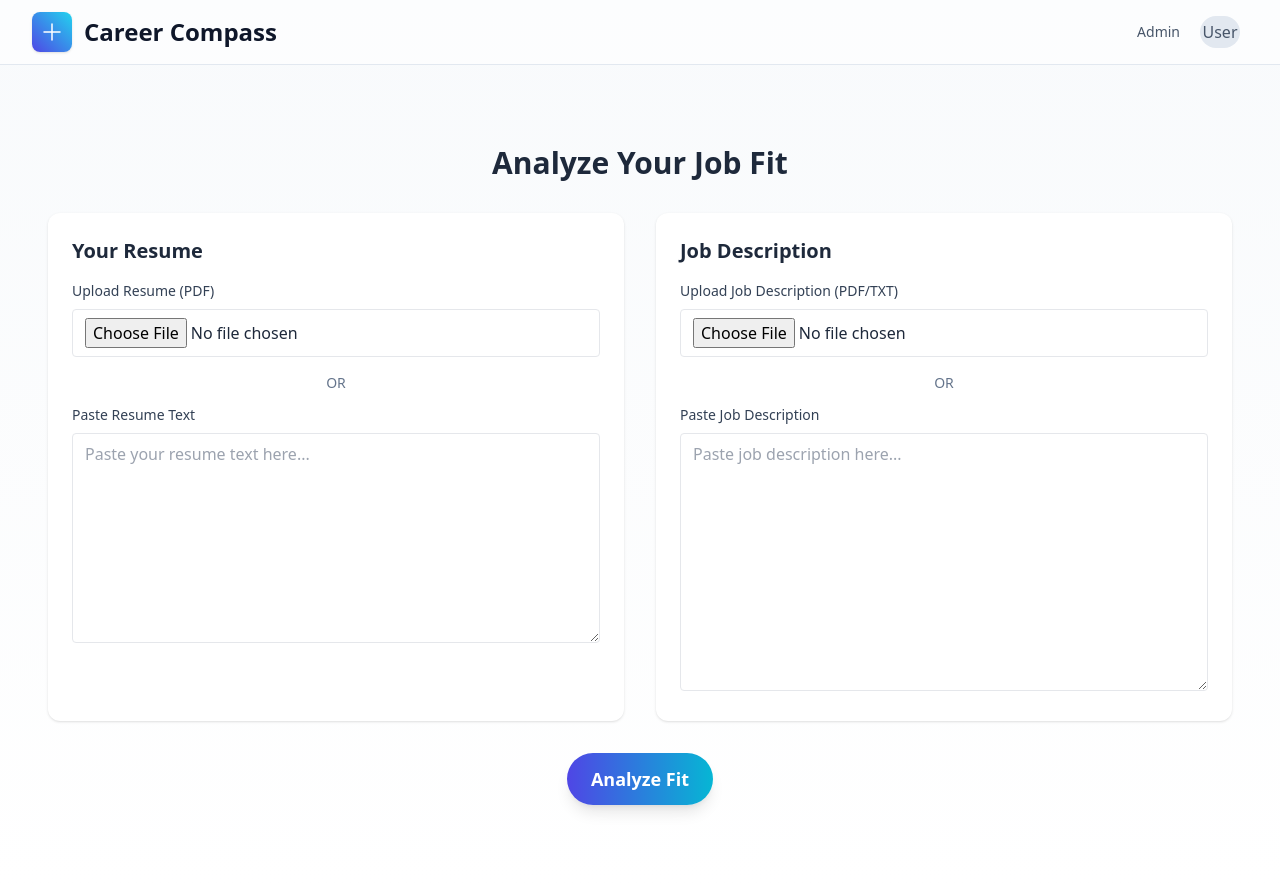
After one commit to shakthikalyan/Job-Compass, a Django app: page /analyze/ in a window 1280 px wide. The commit adds this page. Run offline with Django 5.2, Linux system fonts and the light colour scheme; some libraries are stand-ins or nearby versions.

Commit message:
feat: Revamp UI and Enhance Skill Model (Before codebase file changes)

```diff
--- a/JobCompass/App/models.py
+++ b/JobCompass/App/models.py
@@ -9,8 +9,10 @@ User = get_user_model()
 class Skill(models.Model):
     name = models.CharField(max_length=120, unique=True)
     normalized = models.CharField(max_length=120, blank=True, help_text="Normalized form (e.g., React.js -> React)")
-    def __str__(self):
-        return self.name
+    esco_id = models.CharField(max_length=80, blank=True, null=True, help_text="Optional ESCO id")
+    synonyms = jsonfield.JSONField(blank=True, default=list)
+    embedding = models.BinaryField(blank=True, null=True, help_text="Optional precomputed embedding (store as bytes)")  # optional
+    source = models.CharField(max_length=50, blank=True, default="local")
 
 class Resume(models.Model):
     id = models.UUIDField(primary_key=True, default=uuid.uuid4, editable=False)
--- a/JobCompass/App/views.py
+++ b/JobCompass/App/views.py
@@ -110,3 +110,91 @@ def nl_query(request):
     else:
         form = NLQueryForm()
     return render(request, "nl_query.html", {"form": form})
+
+
+
+def analyze_job_fit(request):
+    """
+    Unified workflow: Upload resume + job → Get match score, gaps, and recommendation all at once
+    """
+    if request.method == "POST":
+        # Handle resume (file or text)
+        if 'resume_file' in request.FILES:
+            resume_file = request.FILES['resume_file']
+            resume = Resume.objects.create(file=resume_file)
+            utils.parse_and_store_resume(resume)
+        elif 'resume_text' in request.POST and request.POST['resume_text'].strip():
+            resume_text = request.POST['resume_text']
+            resume = Resume.objects.create(raw_text=resume_text)
+            prompt = utils.build_resume_prompt(resume_text)
+            resume.parsed = utils.call_claude_parse(prompt)
+            resume.save()
+        else:
+            return render(request, "analyze.html", {"error": "Please provide a resume"})
+
+        # Handle job description (file or text)
+        if 'job_file' in request.FILES:
+            job_file = request.FILES['job_file']
+            job = JobDescription.objects.create(file=job_file)
+            utils.parse_and_store_job(job)
+        elif 'job_text' in request.POST and request.POST['job_text'].strip():
+            job_text = request.POST['job_text']
+            job = JobDescription.objects.create(raw_text=job_text)
+            job.parsed = utils.parse_job_description_text(job_text)
+            job.title = job.parsed.get('title', 'Job')
+            job.save()
+        else:
+            return render(request, "analyze.html", {"error": "Please provide a job description"})
+
+        # STEP 3: Compute match score
+        match_result = utils.semantic_match_score(resume.parsed or {}, job.parsed or {})
+
+        # STEP 4: Perform gap analysis
+        gaps = utils.gap_analysis(resume.parsed or {}, job.parsed or {}, top_n=5)
+
+        # STEP 5: Generate personalized recommendation
+        recommendation = utils.generate_personalized_recommendation(
+            resume.parsed or {},
+            job.parsed or {},
+            gaps
+        )
+
+        # Save everything to database
+        match = MatchResult.objects.create(
+            resume=resume,
+            job=job,
+            score=match_result['score'],
+            rating=match_result['rating'],
+            breakdown=match_result['breakdown']
+        )
+
+        # Save gaps
+        for g in gaps:
+            Gap.objects.create(
+                match=match,
+                skill=g['skill'],
+                type=g['type'],
+                importance=g['importance'],
+                suggestion=g['suggestion']
+            )
+
+        # Save recommendation
+        Recommendation.objects.create(
+            match=match,
+            kind=recommendation['kind'],
+            text=recommendation['text']
+        )
+
+        # Render unified results page
+        context = {
+            'match': match,
+            'match_result': match_result,
+            'gaps': gaps,
+            'recommendation': recommendation,
+            'resume': resume,
+            'job': job
+        }
+        return render(request, "analysis_result.html", context)
+
+    # GET request - show upload form
+    return render(request, "analyze.html")
--- a/JobCompass/JobCompass/urls.py
+++ b/JobCompass/JobCompass/urls.py
@@ -40,14 +40,16 @@ urlpatterns = [
     path('', views.index, name='index'),
 
     path('resume/upload/', views.upload_resume, name='upload_resume'),
+    path('job/upload/', views.upload_job, name='upload_job'),
     path('resume/<uuid:resume_id>/', views.resume_detail, name='resume_detail'),
+    path('job/<uuid:job_id>/', views.job_detail, name='job_detail'),
+    path('nl_query/', views.nl_query, name='nl_query'),
+    path('analyze/', views.analyze_job_fit, name='analyze_job_fit'),
 
-    path('job/upload/', views.upload_job, name='upload_job'),
-    path('job/<uuid:job_id>/', views.job_detail, name='job_detail'),
 
+    #need changes
     path('match/<uuid:resume_id>/<uuid:job_id>/', views.compute_match, name='compute_match'),
     path('gaps/<int:match_id>/', views.gaps_view, name='gaps'),
     path('recommendation/<int:match_id>/', views.recommendation_view, name='recommendation'),
 
-    path('nl_query/', views.nl_query, name='nl_query'),
 ]
--- /dev/null
+++ b/JobCompass/templates/analyze.html
@@ -0,0 +1,56 @@
+{% extends "base.html" %}
+{% block content %}
+<div class="max-w-7xl mx-auto px-4 py-12">
+  <h1 class="text-3xl font-bold text-center mb-8">Analyze Your Job Fit</h1>
+
+  {% if error %}
+    <div class="bg-red-50 border border-red-200 text-red-700 px-4 py-3 rounded mb-6">
+      {{ error }}
+    </div>
+  {% endif %}
+
+  <form method="post" enctype="multipart/form-data" class="space-y-8">
+    {% csrf_token %}
+
+    <div class="grid grid-cols-1 md:grid-cols-2 gap-8">
+      <!-- Resume Section -->
+      <div class="bg-white rounded-xl p-6 shadow">
+        <h2 class="text-xl font-semibold mb-4">Your Resume</h2>
+
+        <div class="mb-4">
+          <label class="block text-sm font-medium text-slate-700 mb-2">Upload Resume (PDF)</label>
+          <input type="file" name="resume_file" accept=".pdf" class="w-full px-3 py-2 border rounded">
+        </div>
+
+        <div class="text-center text-slate-500 text-sm my-3">OR</div>
+
+        <div>
+          <label class="block text-sm font-medium text-slate-700 mb-2">Paste Resume Text</label>
+          <textarea name="resume_text" rows="8" class="w-full px-3 py-2 border rounded" placeholder="Paste your resume text here..."></textarea>
+        </div>
+      </div>
+
+      <!-- Job Description Section -->
+      <div class="bg-white rounded-xl p-6 shadow">
+        <h2 class="text-xl font-semibold mb-4">Job Description</h2>
+
+        <div class="mb-4">
+          <label class="block text-sm font-medium text-slate-700 mb-2">Upload Job Description (PDF/TXT)</label>
+          <input type="file" name="job_file" accept=".pdf,.txt" class="w-full px-3 py-2 border rounded">
+        </div>
+
+        <div class="text-center text-slate-500 text-sm my-3">OR</div>
+
+        <div>
+          <label class="block text-sm font-medium text-slate-700 mb-2">Paste Job Description</label>
+          <textarea name="job_text" rows="10" class="w-full px-3 py-2 border rounded" placeholder="Paste job description here..."></textarea>
+        </div>
+      </div>
+    </div>
+
+    <button type="submit" class="mx-auto block px-6 py-3 bg-gradient-to-r from-indigo-600 to-cyan-500 text-white rounded-full font-semibold text-lg shadow-lg hover:scale-[1.02] transition">
+      Analyze Fit
+    </button>
+  </form>
+</div>
+{% endblock %}
--- a/JobCompass/templates/base.html
+++ b/JobCompass/templates/base.html
@@ -35,20 +35,15 @@
                 <path stroke-linecap="round" stroke-linejoin="round" stroke-width="1.5" d="M12 4v16m8-8H4"/>
               </svg>
             </div>
-            <div class="text-lg font-semibold tracking-tight text-slate-900">Career Compass</div>
+            <div class="text-2xl font-semibold tracking-normal text-slate-900">Career Compass</div>
           </a>
         </div>
 
-        <nav class="hidden md:flex items-center gap-4">
-          <a href="{% url 'upload_resume' %}" class="px-3 py-2 rounded-md text-sm font-medium text-slate-700 hover:bg-slate-100">Upload Resume</a>
-          <a href="{% url 'upload_job' %}" class="px-3 py-2 rounded-md text-sm font-medium text-slate-700 hover:bg-slate-100">Upload Job</a>
-          <a href="{% url 'nl_query' %}" class="px-3 py-2 rounded-md text-sm font-medium text-slate-700 hover:bg-slate-100">Ask Questions</a>
-        </nav>
 
         <div class="flex items-center gap-3">
           <a href="{% url 'admin:index' %}" class="text-sm text-slate-600 hover:underline hidden sm:inline">Admin</a>
           <button class="p-2 rounded-md hover:bg-slate-100" aria-label="Profile">
-            <div class="w-8 h-8 rounded-full bg-slate-200 flex items-center justify-center text-slate-600">S</div>
+            <div class="w-10 h-8 rounded-full bg-slate-200 flex items-center justify-center text-slate-600">User</div>
           </button>
         </div>
       </div>
@@ -74,12 +69,6 @@
     {% block content %}{% endblock %}
   </main>
 
-  {% comment %} <footer class="max-w-7xl mx-auto px-4 sm:px-6 lg:px-8 py-6 text-sm text-slate-500">
-    <div class="flex flex-col md:flex-row items-center justify-between gap-3">
-      <div>© {{ now.year }} Career Compass • Built with ♥</div>
-
-    </div>
-  </footer> {% endcomment %}
 
 </body>
 </html>
```
Also changed, not shown: JobCompass/App/utils.py (+150 -19 lines), JobCompass/templates/analysis_result.html (added, +83 -0 lines), JobCompass/templates/index.html (+25 -22 lines), JobCompass/templates/resume_detail.html (+9 -8 lines), 5 other files.
